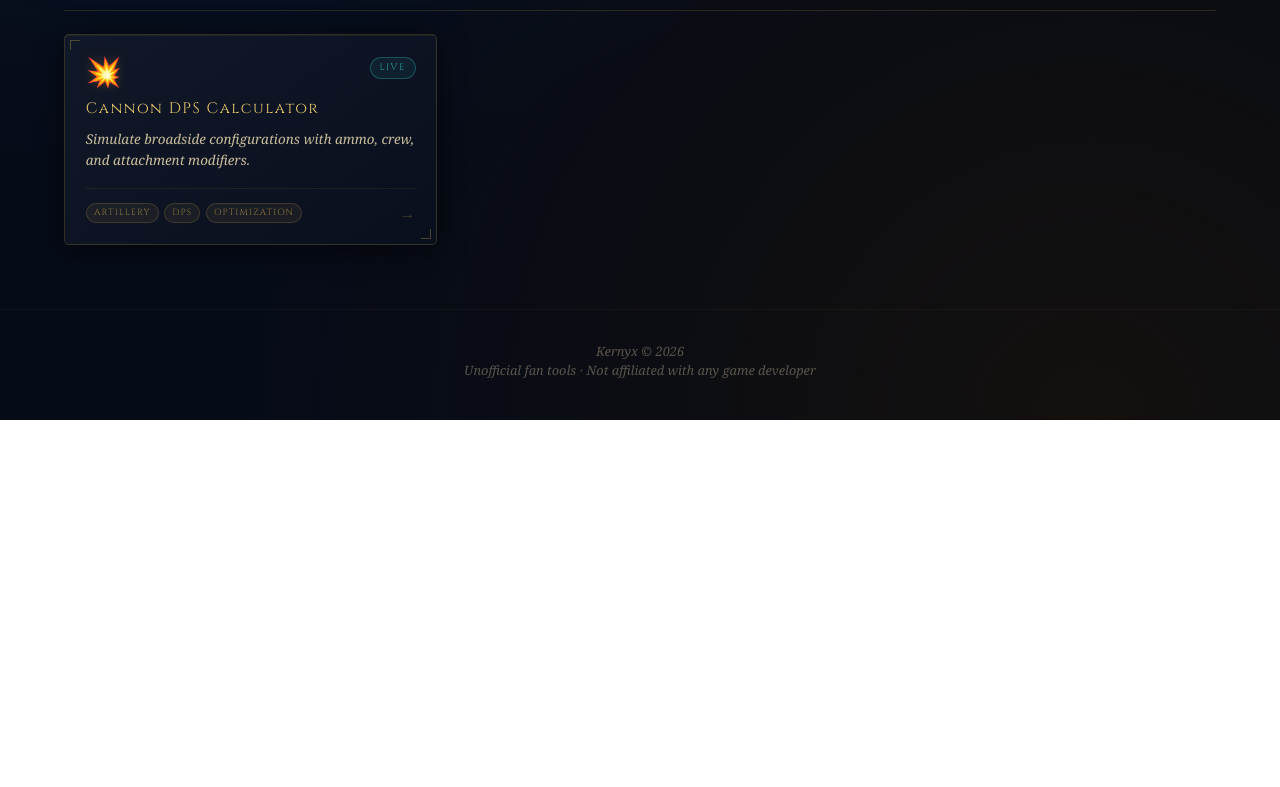
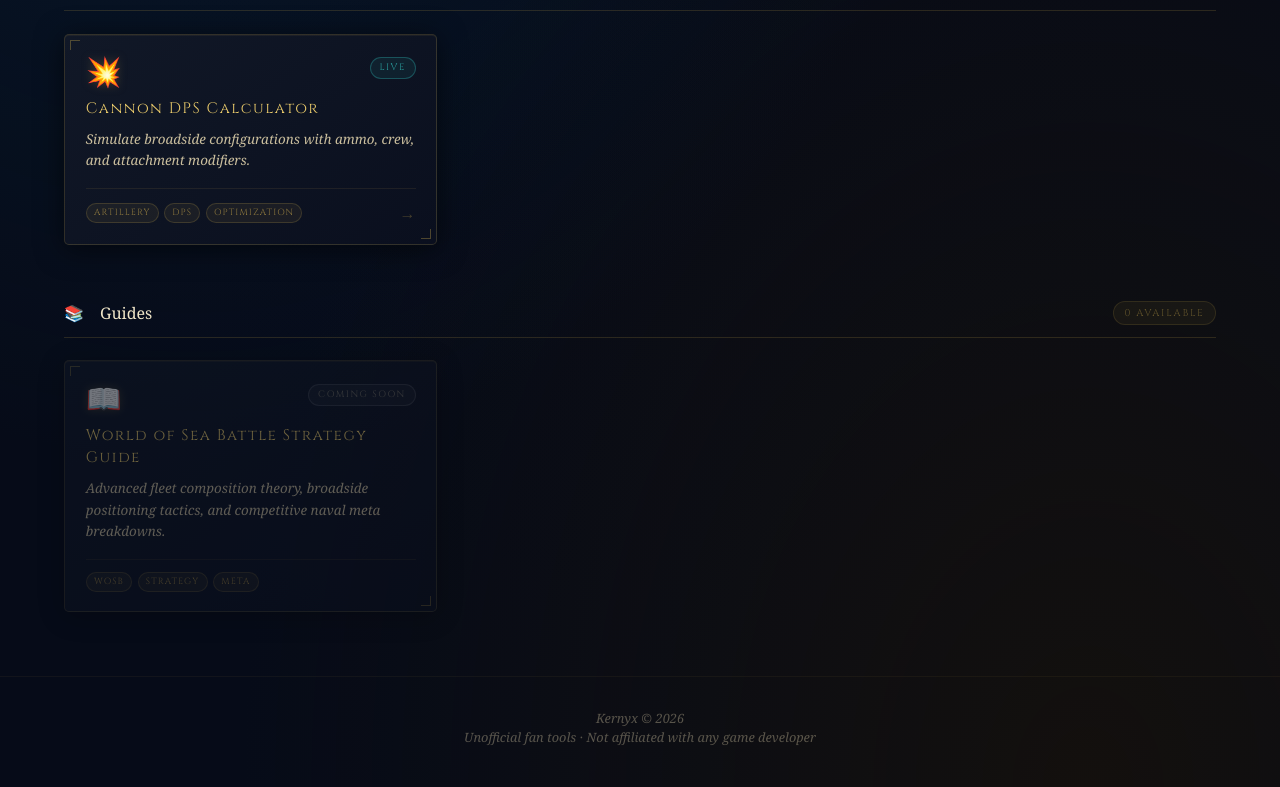
Before and after one commit to kernyx-io/kernyx, a Next.js app: page / in a window 1280 px wide. Shown: the part 663-1450 px from the top of the page. Before the commit the page ends 1083 px from the top, so only its background shows below. Built offline with nearby package versions, Linux system fonts and the light colour scheme; a web font is replaced by a local one.

Commit message:
Update page.tsx

```diff
--- a/app/page.tsx
+++ b/app/page.tsx
@@ -43,7 +43,18 @@ const calculators: CardItem[] = [
   },
 ];
 
-const guides: CardItem[] = [];
+const guides: CardItem[] = [
+  {
+    href: '#',
+    icon: '📖',
+    title: 'World of Sea Battle Strategy Guide',
+    desc:
+      'Advanced fleet composition theory, broadside positioning tactics, and competitive naval meta breakdowns.',
+    tags: ['WoSB', 'Strategy', 'Meta'],
+    badge: 'Coming Soon',
+    comingSoon: true,
+  },
+];
 
 /* ───────────────── Card Component ───────────────── */
 
@@ -108,7 +119,7 @@ function Section({
 
       <div className={styles.grid}>
         {items.map((item) => (
-          <Card key={item.href} item={item} />
+          <Card key={item.title} item={item} />
         ))}
       </div>
     </section>
@@ -138,7 +149,7 @@ export default function HomePage() {
       <main className={styles.content}>
         <Section icon="🎮" title="Games" items={games} />
         <Section icon="🧮" title="Calculators" items={calculators} />
-        <Section icon="📖" title="Guides" items={guides} />
+        <Section icon="📚" title="Guides" items={guides} />
       </main>
 
       {/* FOOTER */}
```
